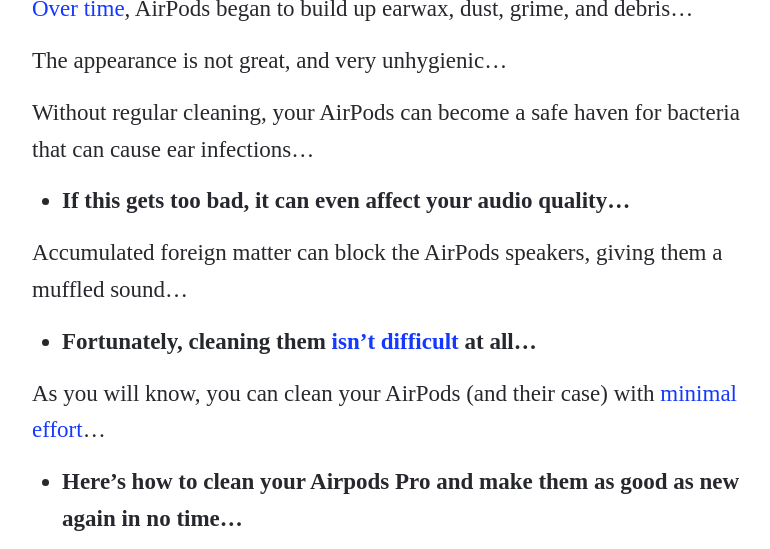
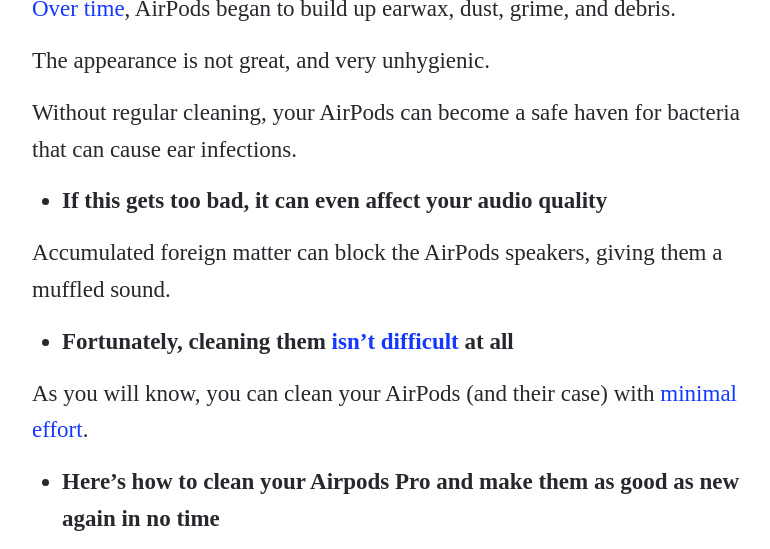
Before and after one commit to coffeecocoa/coffeecocoa.github.io, a Jekyll site: the page built from _posts/2021-05-06-how-to-clean-airpods-pro-case-quick-and-simple.md, in a window 1280 px wide and 900 px high, scrolled down 467 px, cut to the strip 264-813 px from the top of the window. Shown: the whole strip, without its empty margins (238-1008 px from the left). Built offline with Jekyll 4.4.1, drawn with Linux system fonts in a browser that asks for light colours; some web fonts are replaced.

Commit message:
komit cok 3

```diff
--- a/_posts/2021-05-06-how-to-clean-airpods-pro-case-quick-and-simple.md
+++ b/_posts/2021-05-06-how-to-clean-airpods-pro-case-quick-and-simple.md
@@ -13,25 +13,26 @@
     </a>
 </p>
 
-[Over time](/problems), AirPods began to build up earwax, dust, grime, and debris...
+[Over time](/problems), AirPods began to build up earwax, dust, grime, and debris.
 
-The appearance is not great, and very unhygienic...
+The appearance is not great, and very unhygienic.
 
-Without regular cleaning, your AirPods can become a safe haven for bacteria that can cause ear infections...
+Without regular cleaning, your AirPods can become a safe haven for bacteria that can cause ear infections.
 
-*   **If this gets too bad, it can even affect your audio quality...**
+*   **If this gets too bad, it can even affect your audio quality**
 
-Accumulated foreign matter can block the AirPods speakers, giving them a muffled sound...
+Accumulated foreign matter can block the AirPods speakers, giving them a muffled sound.
 
-*   **Fortunately, cleaning them [isn't difficult](/problems) at all...**
+*   **Fortunately, cleaning them [isn't difficult](/problems) at all**
 
-As you will know, you can clean your AirPods (and their case) with [minimal effort](/problems)...
+As you will know, you can clean your AirPods (and their case) with [minimal effort](/problems).
 
-*   **Here's how to clean your Airpods Pro and make them as good as new again in no time...**
+*   **Here's how to clean your Airpods Pro and make them as good as new again in no time**
 
 <iframe class="video" src="https://www.youtube.com/embed/Gd3vBrqGg9g" title="How to Clean Airpods Pro Case: Quick and Simple" frameborder="0" allow="accelerometer; autoplay; clipboard-write; encrypted-media; gyroscope; picture-in-picture" allowfullscreen></iframe>
 
-*   **Thinking about getting Airpods Pro?**
+
+**Thinking about getting Airpods Pro?**
 
 Check this on Amazon...
 
```
